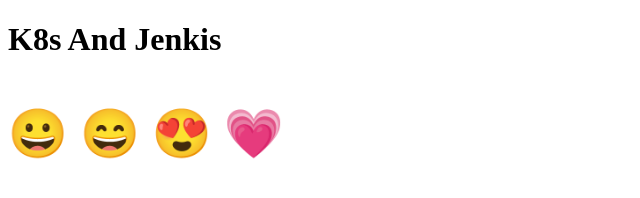
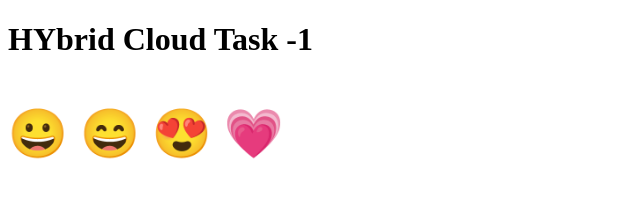
Before and after one commit to mjmanas0699/ntestlw, a plain HTML site: page index.html in a window 1280 px wide. Shown: the whole page, without its empty margins (0-640 px from the left). Drawn offline with Linux system fonts and the light colour scheme.

Commit message:
Update index.html

```diff
--- a/index.html
+++ b/index.html
@@ -5,7 +5,7 @@
 </head>
 <body>
 
-<h1>K8s And Jenkis</h1>
+<h1>HYbrid Cloud Task -1</h1>
 
 <p style="font-size:48px">
 &#128512; &#128516; &#128525; &#128151;
```
